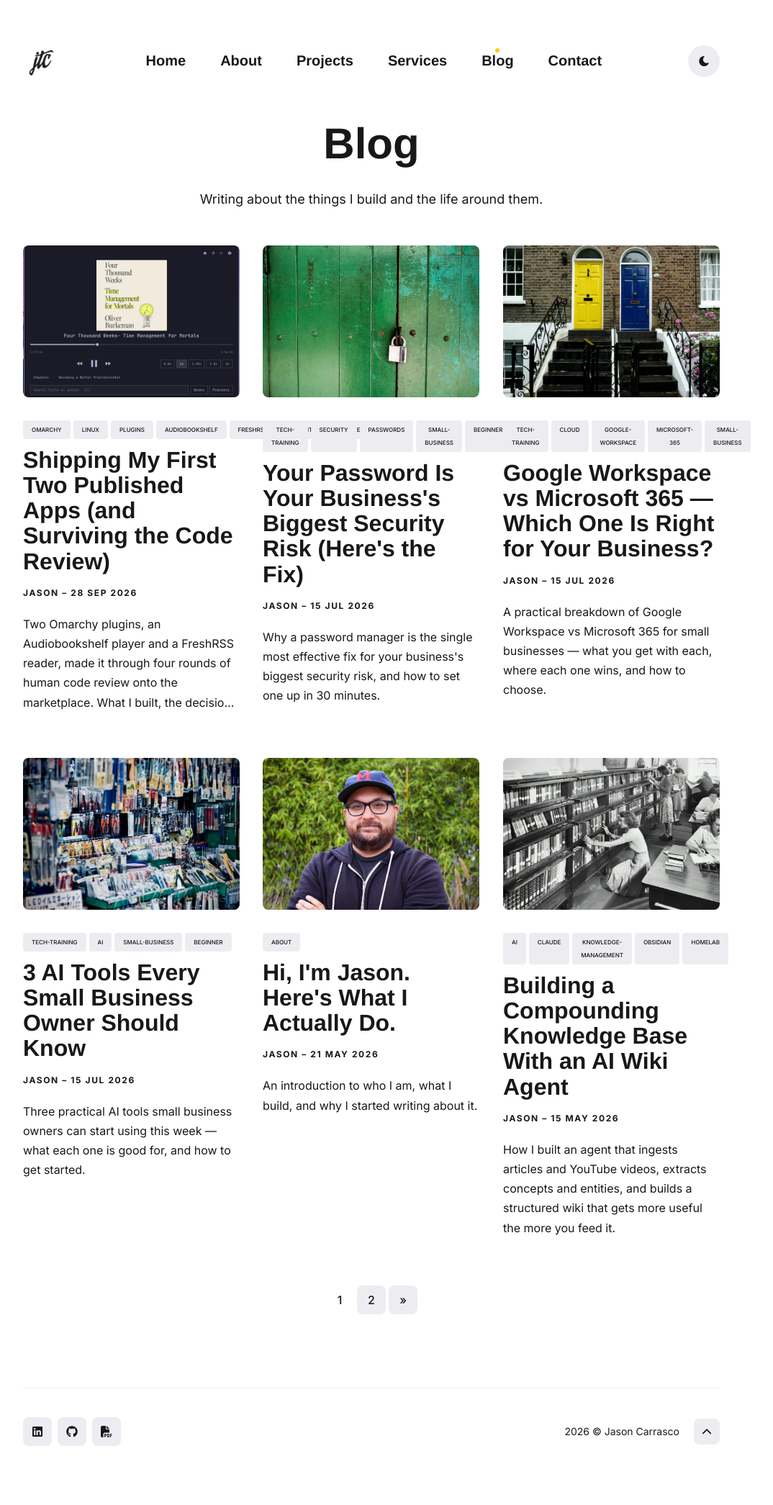
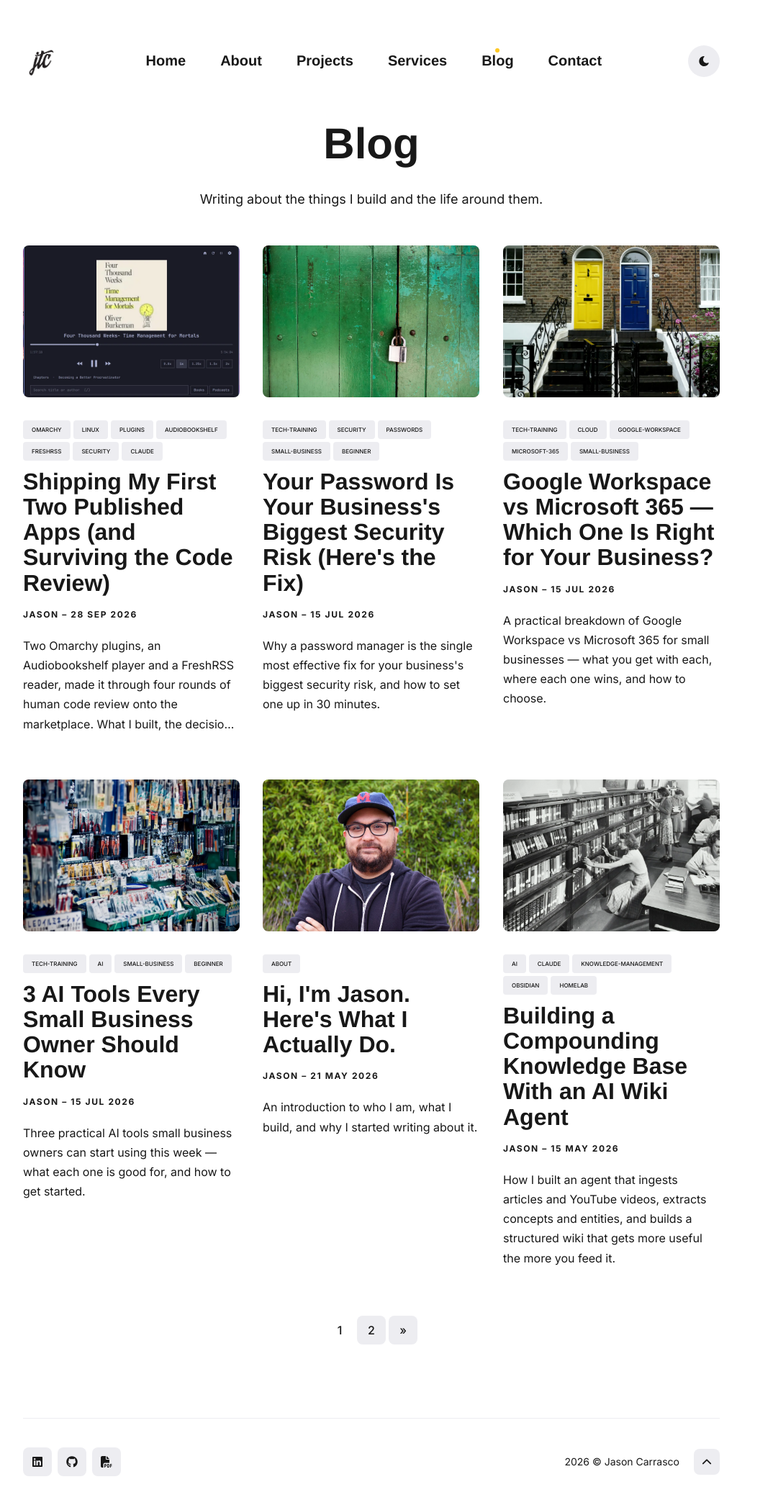
Before and after one commit to jtcarrasco/jtc, a Jekyll site: the page built from blog/index.html, in a window 1280 px wide. Shown: the whole page at 72% size, without its empty margins (124-1198 px from the left). Built offline with Jekyll 4.4.1, drawn with Linux system fonts in a browser that asks for light colours; some web fonts are replaced; the list of posts is cut into pages by our own code; before the commit the page ends 2049 px from its top, so only the background shows below that.

Commit message:
Wrap article tags within their card

```diff
--- a/css/_3-modules/article.scss
+++ b/css/_3-modules/article.scss
@@ -39,6 +39,7 @@
 
 .article-tags__box {
   display: flex;
+  flex-wrap: wrap;
   margin-bottom: 8px;
 
   .article__tag {
@@ -52,6 +53,7 @@
     font-weight: 500;
     text-align: center;
     text-transform: uppercase;
+    white-space: nowrap;
     border-radius: 4px;
     background-color: var(--background-alt-color);
 
```
